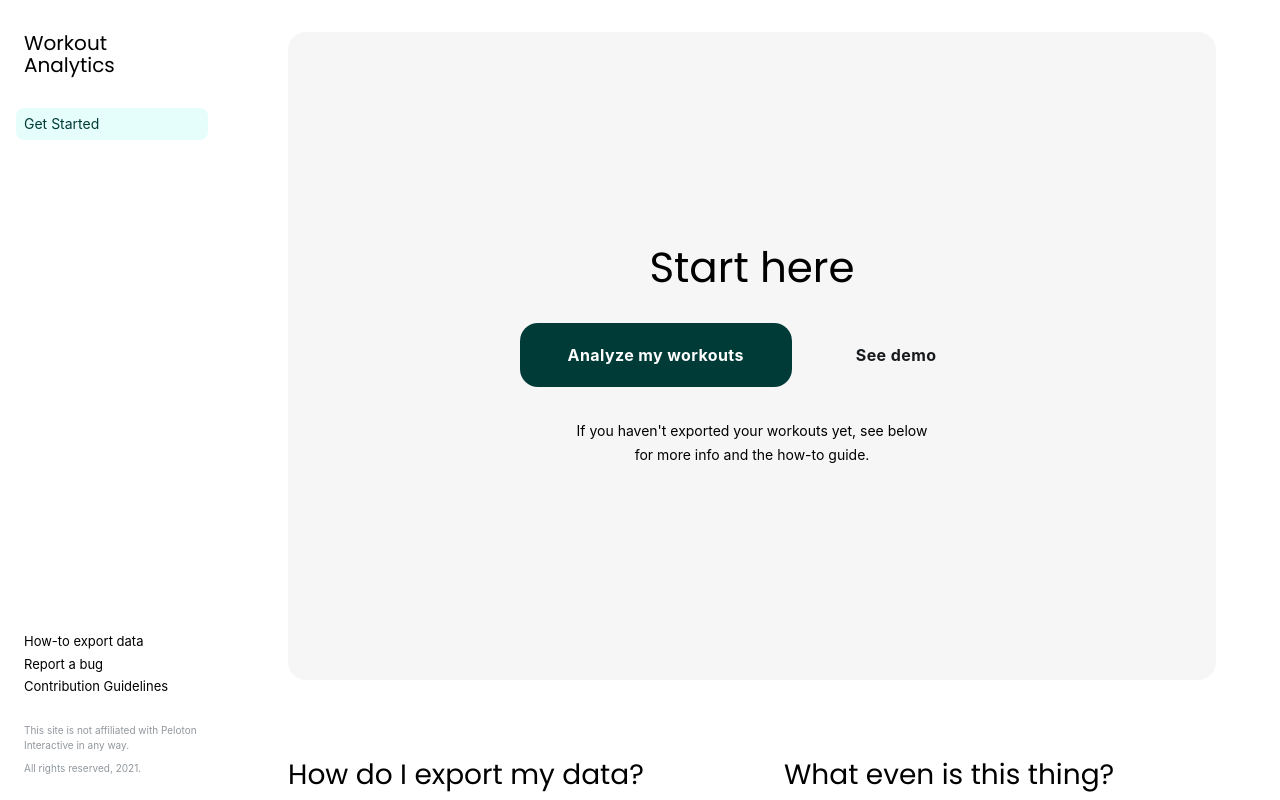
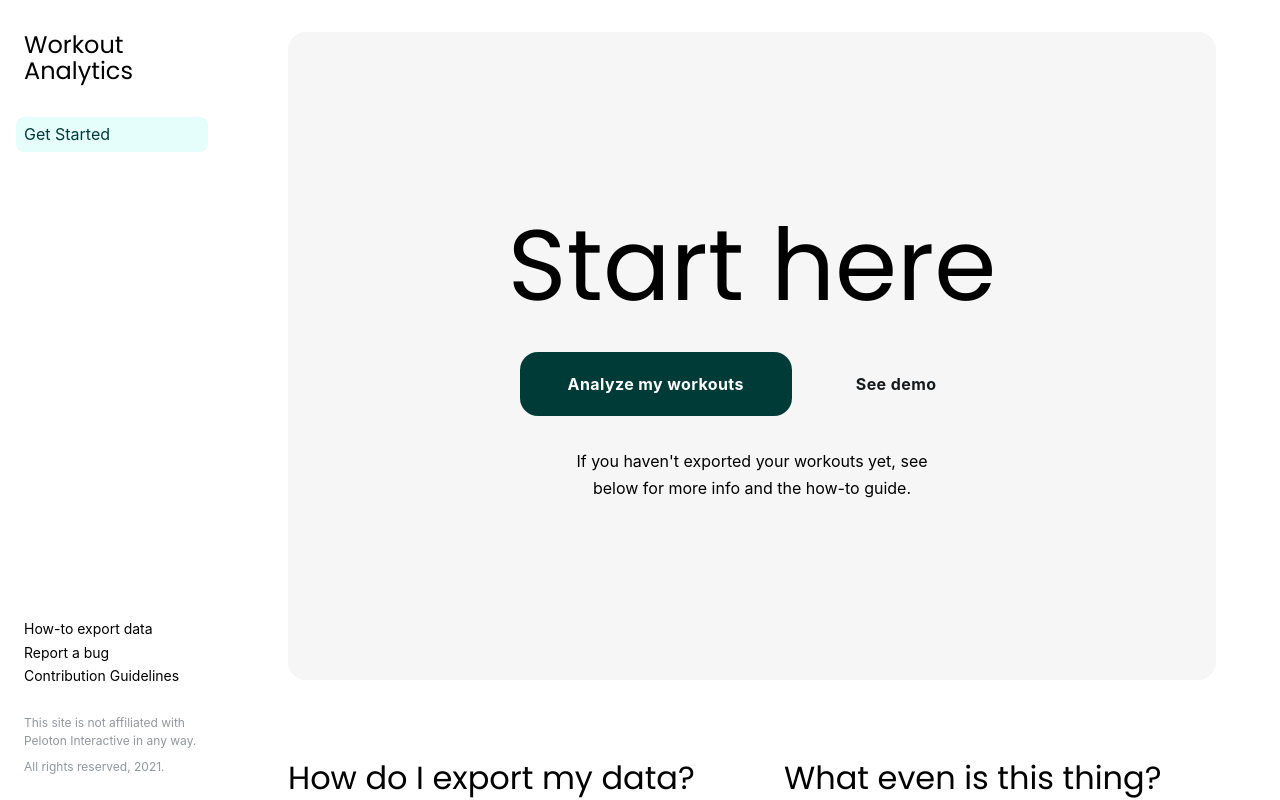
Before and after one commit to xdmorgan/workout-analytics, a React (Create React App) app: page / in a window 1280 px wide. Shown: the top 800 px of the page. Built offline with nearby package versions, Linux system fonts and the light colour scheme.

Commit message:
Fix link states

```diff
--- a/package.json
+++ b/package.json
@@ -71,7 +71,7 @@
   "devDependencies": {
     "@skeletor/css": "^0.17.1",
     "serve": "^11.3.2",
-    "typebeast": "^0.7.4"
+    "typebeast": "^0.7.7"
   },
   "jest": {
     "globalSetup": "<rootDir>/jest.setup.js",
--- a/public/typebeast/sass/core/_lib-mixins.scss
+++ b/public/typebeast/sass/core/_lib-mixins.scss
@@ -50,11 +50,20 @@
 ) {
   color: $color;
   text-decoration-style: $style;
-  &:hover {
-    color: $hover;
+  @if $visited {
+    &:visited {
+      color: $visited;
+    }
   }
-  &:active {
-    color: $color;
+  @if $hover {
+    &:hover {
+      color: $hover;
+    }
+  }
+  @if $active {
+    &:active {
+      color: $active;
+    }
   }
 }
 
--- a/public/typebeast/sass/styles/_generated-typography.scss
+++ b/public/typebeast/sass/styles/_generated-typography.scss
@@ -64,7 +64,7 @@
   @include type-caption-default;
 }
 
-@media screen and (min-width: var(--break-md)) {
+@media screen and (min-width: 768px) {
   .type-h1-xxl {
     @include type-h1-xxl-large;
   }
@@ -132,7 +132,7 @@
   }
 }
 
-@media screen and (min-width: var(--break-xl)) {
+@media screen and (min-width: 1280px) {
   .type-h1-xxl {
     @include type-h1-xxl-xlarge;
   }
--- a/public/typebeast/sass/styles/_generated-wysiwyg-spacing.scss
+++ b/public/typebeast/sass/styles/_generated-wysiwyg-spacing.scss
@@ -46,7 +46,7 @@
     margin-block-end: 2rem;
   }
 
-  @include typebeast-break-min(var(--break-md)) {
+  @include typebeast-break-min(768px) {
     // ----------------------------------------
     // breakpoint: large
     // ----------------------------------------
@@ -94,7 +94,7 @@
       margin-block-end: 3rem;
     }
   }
-  @include typebeast-break-min(var(--break-xl)) {
+  @include typebeast-break-min(1280px) {
     // ----------------------------------------
     // breakpoint: xlarge
     // ----------------------------------------
--- a/public/typebeast/typebeast.css
+++ b/public/typebeast/typebeast.css
@@ -28,7 +28,7 @@ blockquote, figure, dd { margin-inline-start: 0; margin-inline-end: 0; }
 
 .type-caption, .wysiwyg figcaption { font-size: 0.625rem; line-height: 1.5; }
 
-@media screen and (min-width: var(--break-md)) { .type-h1-xxl { font-size: 5rem; }
+@media screen and (min-width: 768px) { .type-h1-xxl { font-size: 5rem; }
   .type-h1-xl { font-size: 4rem; }
   .type-h1, .wysiwyg h1 { font-size: 3rem; }
   .type-h2, .wysiwyg h2 { font-size: 2rem; }
@@ -42,7 +42,7 @@ blockquote, figure, dd { margin-inline-start: 0; margin-inline-end: 0; }
   .type-ui { font-size: 0.875rem; }
   .type-caption, .wysiwyg figcaption { font-size: 0.75rem; } }
 
-@media screen and (min-width: var(--break-xl)) { .type-h1-xxl { font-size: 6.25rem; } }
+@media screen and (min-width: 1280px) { .type-h1-xxl { font-size: 6.25rem; } }
 
 .wysiwyg h1, .wysiwyg h2, .wysiwyg h3, .wysiwyg h4, .wysiwyg h5, .wysiwyg h6, .wysiwyg p, .wysiwyg ul, .wysiwyg ol, .wysiwyg dl { margin-block-start: 1rem; margin-block-end: 1rem; }
 
@@ -52,16 +52,18 @@ blockquote, figure, dd { margin-inline-start: 0; margin-inline-end: 0; }
 
 .wysiwyg pre, .wysiwyg iframe, .wysiwyg figure, .wysiwyg > img, .wysiwyg blockquote { margin-block-start: 2rem; margin-block-end: 2rem; }
 
-@media screen and (min-width: var(--break-md)) { .wysiwyg h1, .wysiwyg h2, .wysiwyg h3, .wysiwyg h4, .wysiwyg h5, .wysiwyg h6, .wysiwyg p, .wysiwyg ul, .wysiwyg ol, .wysiwyg dl { margin-block-start: 1.5rem; margin-block-end: 1.5rem; }
+@media screen and (min-width: 768px) { .wysiwyg h1, .wysiwyg h2, .wysiwyg h3, .wysiwyg h4, .wysiwyg h5, .wysiwyg h6, .wysiwyg p, .wysiwyg ul, .wysiwyg ol, .wysiwyg dl { margin-block-start: 1.5rem; margin-block-end: 1.5rem; }
   .wysiwyg h1, .wysiwyg h2 { margin-block-start: 3rem; }
   .wysiwyg h3, .wysiwyg h4, .wysiwyg h5, .wysiwyg h6 { margin-block-start: 2rem; }
   .wysiwyg pre, .wysiwyg iframe, .wysiwyg figure, .wysiwyg > img, .wysiwyg blockquote { margin-block-start: 3rem; margin-block-end: 3rem; } }
 
 a, .type-link { color: var(--color-g30); }
 
+a:visited, .type-link:visited { color: var(--color-g20); }
+
 a:hover, .type-link:hover { color: var(--color-g40); }
 
-a:active, .type-link:active { color: var(--color-g30); }
+a:active, .type-link:active { color: var(--color-g20); }
 
 code, .type-code { color: var(--color-r30); background-color: var(--color-r80); border-radius: var(--radius-small); font-size: 0.9em; padding: 0.2em 0.3em 0.3em; }
 
```
Also changed, not shown: public/typebeast/sass/styles/_generated-spacing.scss (+4 -4 lines), 1 other file (tests, documents, lock files or other folders).
